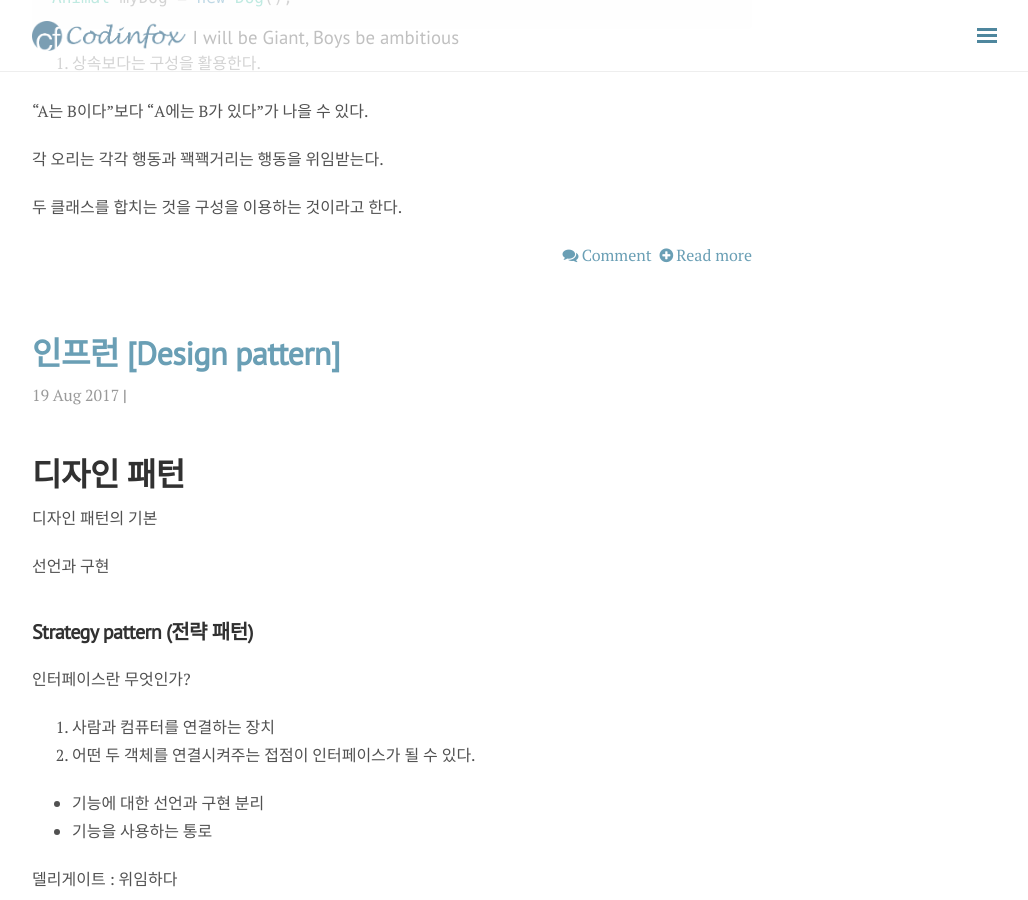
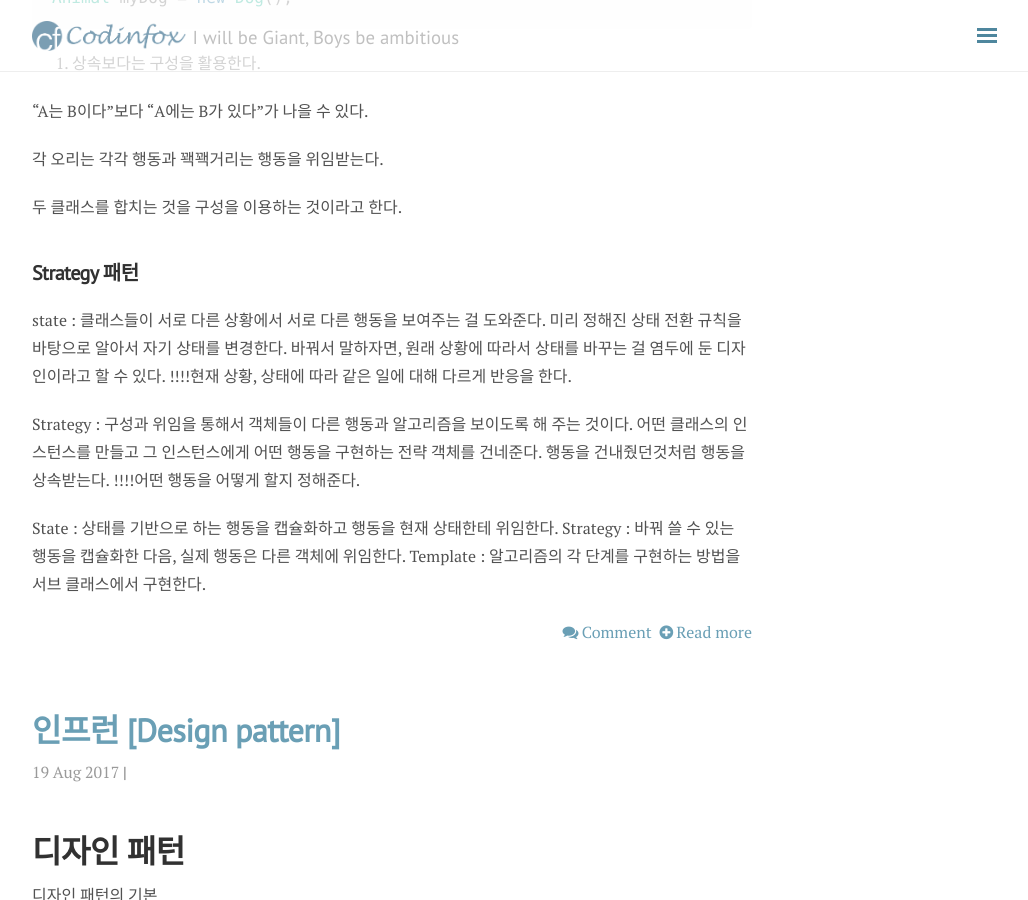
Before and after one commit to masinogns/masinogns.github.com, a Jekyll site: the page built from blog/index.html, in a window 1280 px wide and 900 px high, scrolled down 1480 px. Shown: the whole window, without its empty margins (248-1276 px from the left). Built offline with Jekyll 4.4.1, drawn with Linux system fonts in a browser that asks for light colours; nearby versions of some CDN libraries; the list of posts is cut into pages by our own code; comment, search, counter and statistics services are not loaded; some of the changed text lies outside the part shown.

Commit message:
State pattern , Strategy pattern 비

```diff
--- a/_posts/2017-08-19-design-patterns.md
+++ b/_posts/2017-08-19-design-patterns.md
@@ -108,3 +108,20 @@
 - 아이템은 item이라는 interface로 다룰 수 있도록 합니다.
   - item은 use함수를 기본 함수로 갖고잇습니다.
 - 현재 아이템의 종류는 체력 회복 물약, 마력 회복 물약이 있습니다.
+
+### State 패턴
+
+상태를 객체로 나타내기
+
+상태 패턴을 통해 상태를 객체로 나타내고 행동을 구현한다.
+
+키워드 : 객체 상태 행동
+
+State vs Strategy
+Strategy 사용자가 어떻게 사용하는 가에 의존적이다. 행동을 소유한 객체를 실행 시에 선택할 수 있게 하여 상황에 맞는 행동을 하게 하는데 유용하다.
+State 객체의 행동에 따라 상태가 변한다. 어떤 객체의 상태 전이를 쉽게 하여 변화된 상태에 맞는 행동을 하게 하는 데 유용하다.
+일반적으로 복잡하게 나열된 switch문이나 if-else문을 만나게 되면 고려해야 할 것이 'state 패턴'
+
+### State versus Strategy
+
+State
--- a/_posts/2017-08-23-HeadFirst-Design-Pattern.md
+++ b/_posts/2017-08-23-HeadFirst-Design-Pattern.md
@@ -57,3 +57,20 @@
 각 오리는 각각 행동과 꽥꽥거리는 행동을 위임받는다.
 
 두 클래스를 합치는 것을 구성을 이용하는 것이라고 한다.
+
+
+## Strategy 패턴
+
+state : 클래스들이 서로 다른 상황에서 서로 다른 행동을 보여주는 걸 도와준다.
+미리 정해진 상태 전환 규칙을 바탕으로 알아서 자기 상태를 변경한다.
+바꿔서 말하자면, 원래 상황에 따라서 상태를 바꾸는 걸 염두에 둔 디자인이라고 할 수 있다.
+!!!!현재 상황, 상태에 따라 같은 일에 대해 다르게 반응을 한다.
+
+Strategy : 구성과 위임을 통해서 객체들이 다른 행동과 알고리즘을 보이도록 해 주는 것이다.
+어떤 클래스의 인스턴스를 만들고 그 인스턴스에게 어떤 행동을 구현하는 전략 객체를 건네준다. 행동을 건내줬던것처럼
+행동을 상속받는다.
+!!!!어떤 행동을 어떻게 할지 정해준다.
+
+State : 상태를 기반으로 하는 행동을 캡슐화하고 행동을 현재 상태한테 위임한다.
+Strategy : 바꿔 쓸 수 있는 행동을 캡슐화한 다음, 실제 행동은 다른 객체에 위임한다.
+Template : 알고리즘의 각 단계를 구현하는 방법을 서브 클래스에서 구현한다.
```
